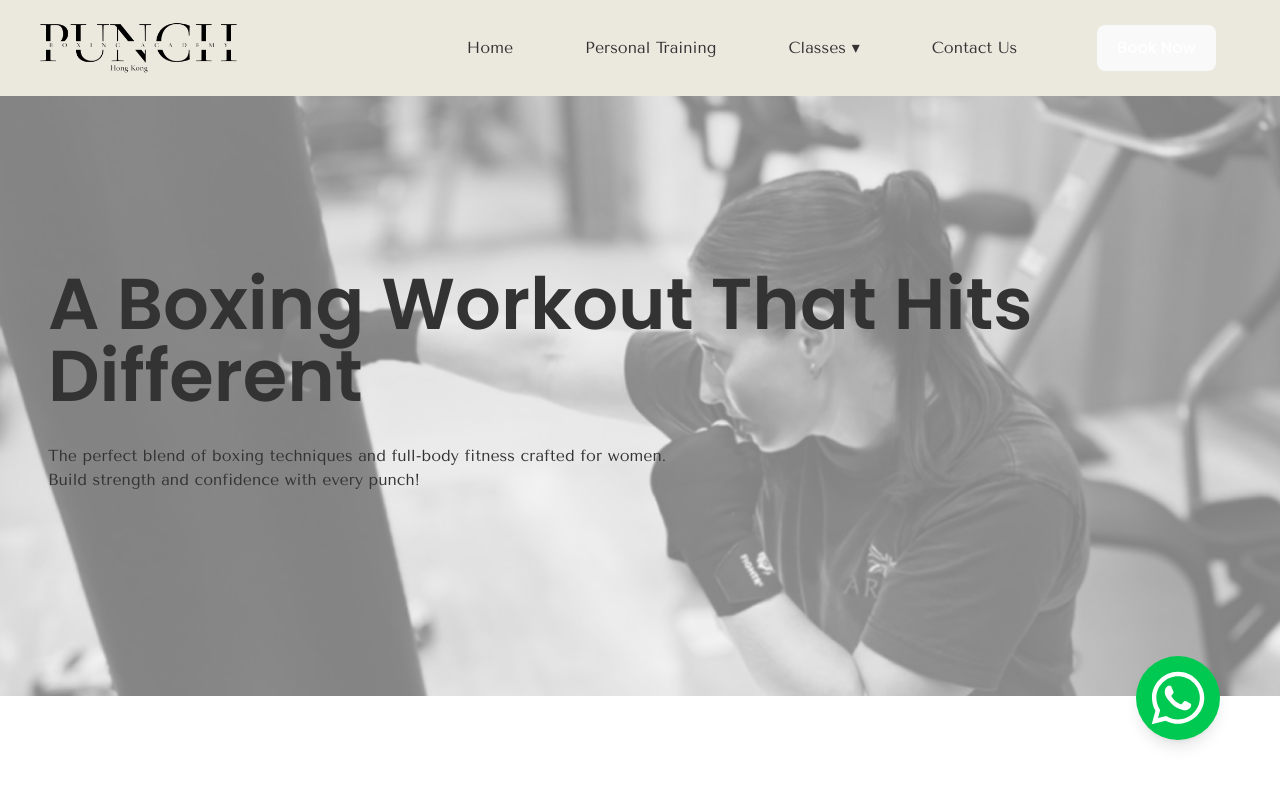
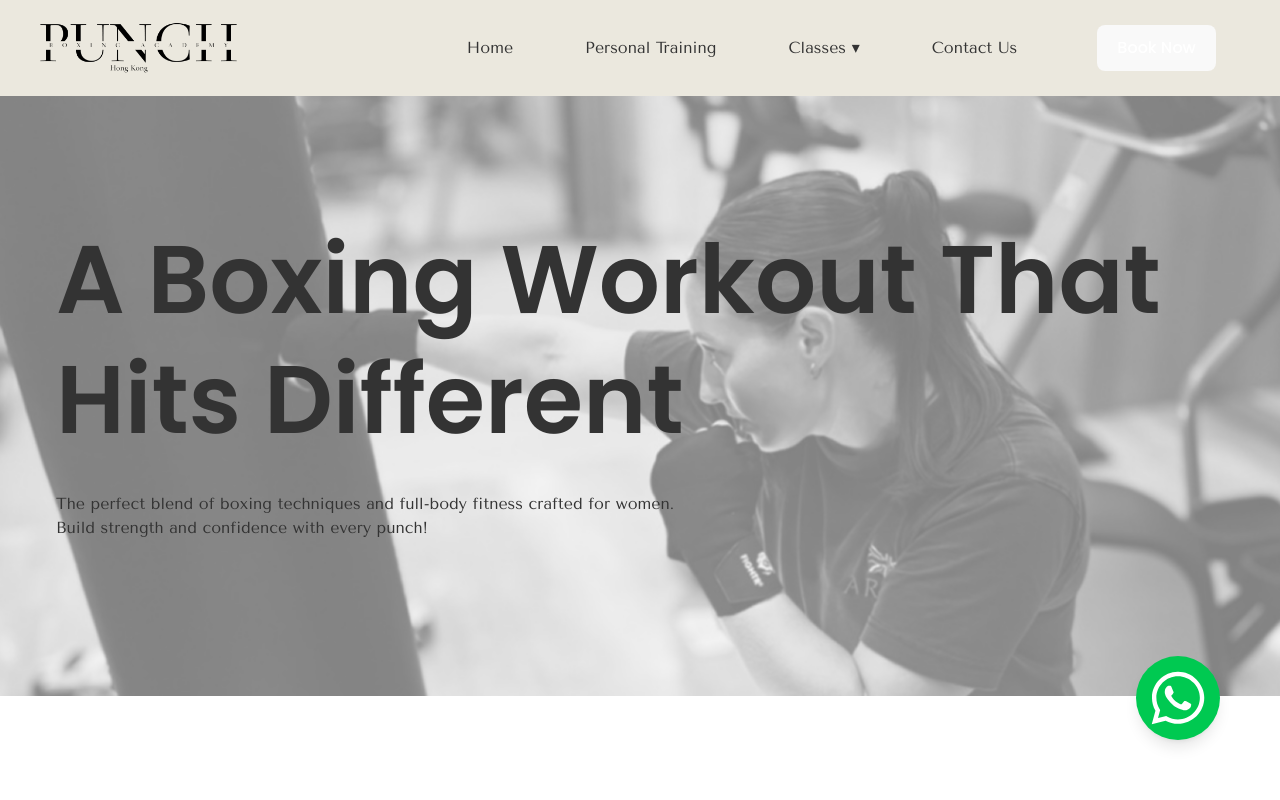
Before and after one commit to csolatorio/punch-website, a React (Vite) app: page / in a window 1280 px wide. Shown: the top 800 px of the page. Built offline with nearby package versions, Linux system fonts and the light colour scheme.

Commit message:
logo added

```diff
--- a/index.html
+++ b/index.html
@@ -3,7 +3,7 @@
 
 <head>
   <meta charset="UTF-8" />
-  <link rel="icon" type="image/svg+xml" href="/vite.svg" />
+  <link rel="icon" type="image/svg+xml" href="./src/assets/logo.png" />
   <meta name="viewport" content="width=device-width, initial-scale=1.0" />
   <title>Punch Boxing Academy</title>
 </head>
--- a/src/components/hero-page.tsx
+++ b/src/components/hero-page.tsx
@@ -1,21 +1,20 @@
 import heroBanner from "../assets/hero-banner.png";
-
 import Navbar from "./navbar";
 
 const HeroPage = () => {
   return (
-    <div className="relative w-full h-screen text-white">
+    <div className="relative w-full min-h-screen text-white">
       <Navbar />
       <section
-        className="relative w-full h-3/4 flex items-center justify-start bg-cover bg-center bg-no-repeat"
+        className="relative w-full min-h-[75vh] flex items-center justify-start bg-cover bg-center bg-no-repeat"
         style={{ backgroundImage: `url(${heroBanner})` }}
       >
         <div className="absolute inset-0 bg-white opacity-50"></div>
-        <div className="relative max-w-6xl text-black text-left p-8 ml-12 md:ml-6 sm:ml-4 sm:p-6">
-          <h1 className="text-9xl md:text-7xl sm:text-4xl font-semibold mb-8">
+        <div className="relative max-w-6xl text-black text-left p-8 ml-12 lg:ml-10 md:ml-6 sm:ml-4 sm:p-4">
+          <h1 className="text-6xl lg:text-8xl md:text-3xl sm:text-2xl font-semibold mb-8 leading-tight">
             A Boxing Workout That Hits Different
           </h1>
-          <p className="text-lg md:text-base sm:text-sm mb-8">
+          <p className="text-lg md:text-base sm:text-sm mb-8 leading-relaxed">
             The perfect blend of boxing techniques and full-body fitness crafted
             for women. <br />
             Build strength and confidence with every punch!
```
